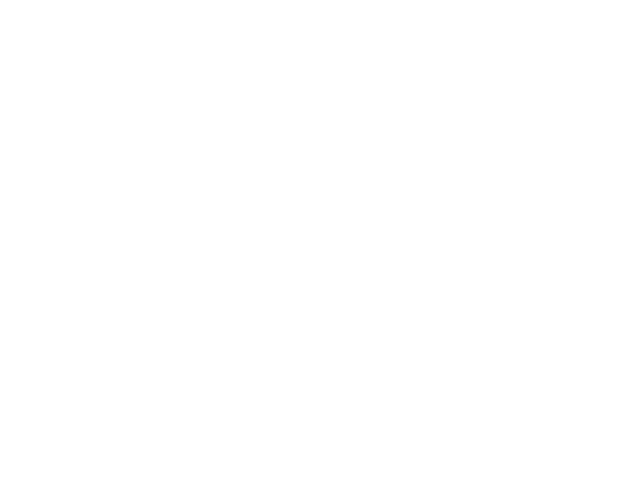
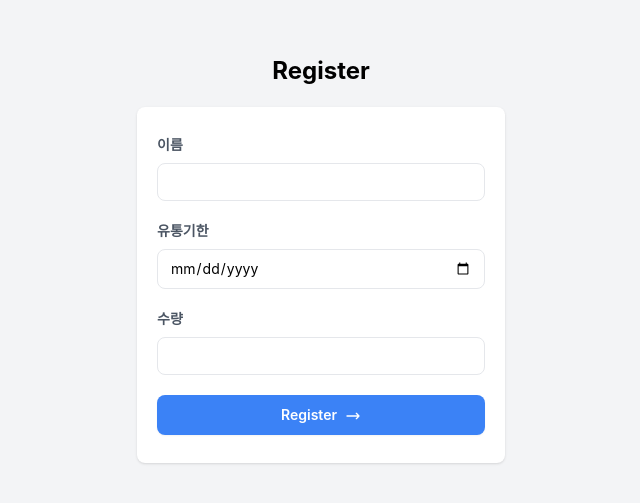
Before and after one commit to minzunim/fridge, a React (Create React App) app: page /register in a window 1280 px wide. Before the commit this address had no page. Shown: the part 141-644 px from the top of the page, without its empty margins (319-959 px from the left). Built offline with nearby package versions, Linux system fonts and the light colour scheme.

Commit message:
[Feat] Center, Register, Layout component 추가

```diff
--- a/src/App.tsx
+++ b/src/App.tsx
@@ -2,6 +2,8 @@ import { BrowserRouter, Route, Router, Routes } from 'react-router-dom';
 import './App.css';
 import Login from './components/Login';
 import MyPage from './components/Mypage';
+import Center from './components/Center';
+import Register from './components/Register';
 
 function App() {
   return (
@@ -9,6 +11,8 @@ function App() {
       <Routes>
         <Route path="/login" element={<Login />} />
         <Route path="/mypage" element={<MyPage />} />
+        <Route path="/center" element={<Center />} />
+        <Route path="/register" element={<Register />} />
       </Routes>
     </BrowserRouter>
   );
--- /dev/null
+++ b/src/components/Center.tsx
@@ -0,0 +1,32 @@
+const Center = () => {
+    return (
+        <div className="grid grid-cols-2 gap-4 h-screen mx-3">
+            <div className="box-border border-4 rounded-lg">
+                <li></li>
+                <li></li>
+                <li></li>
+                <li></li>
+            </div>
+            <div className="box-border border-4 rounded-lg">
+                <li></li>
+                <li></li>
+                <li></li>
+                <li></li>
+            </div>
+            <div className="box-border border-4 rounded-lg">
+                <li></li>
+                <li></li>
+                <li></li>
+                <li></li>
+            </div>
+            <div className="box-border border-4 rounded-lg">
+                <li></li>
+                <li></li>
+                <li></li>
+                <li></li>
+            </div>
+        </div>
+    );
+};
+
+export default Center;
--- /dev/null
+++ b/src/components/Layout/Footer.tsx
@@ -0,0 +1,10 @@
+const Footer = () => {
+
+    return (
+        <footer>
+
+        </footer>
+    );
+};
+
+export default Footer;
--- /dev/null
+++ b/src/components/Layout/Header.tsx
@@ -0,0 +1,10 @@
+const Header = () => {
+
+    return (
+        <header>
+
+        </header>
+    );
+};
+
+export default Header;
--- /dev/null
+++ b/src/components/Layout/Layout.tsx
@@ -0,0 +1,19 @@
+import Footer from "./Footer";
+import Header from "./Header";
+
+const Layout = (props: { children: React.ReactNode; }) => {
+
+    return (
+        <div>
+            <Header />
+
+            <main>
+                {props.children}
+            </main>
+
+            <Footer />
+        </div>
+    );
+};
+
+export default Layout;
--- a/src/components/Login.tsx
+++ b/src/components/Login.tsx
@@ -114,7 +114,6 @@ const Login = () => {
                 </div>
             </div>
         </div>
-
     );
 };
 
--- /dev/null
+++ b/src/components/Register.tsx
@@ -0,0 +1,106 @@
+import axios from "axios";
+import { useState } from "react";
+import { useNavigate } from "react-router-dom";
+
+const Register = () => {
+
+    const navigate = useNavigate();
+
+    const [title, setTitle] = useState<string>('');
+    const [expire, setExpire] = useState<string>('');
+    const [count, setCount] = useState<string>('');
+
+    const onClickLogin = async () => {
+
+        if (title === '') {
+            alert('이름을 입력해주세요!');
+            setTitle('');
+            return;
+        }
+
+        if (expire === '') {
+            alert('유통기한을 입력해주세요!');
+            setExpire('');
+            return;
+        }
+
+        if (count === '') {
+            alert('수량을 입력해주세요!');
+            setCount('');
+            return;
+        }
+
+        // API 호출
+        try {
+            /*const response = await axios.post(
+                `${process.env.REACT_APP_BASE_URL}/user/login`,
+                { id, password },
+                { withCredentials: true }
+            );
+            console.log('response', response);
+*/
+            // 성공하면 해당 유저의 아이디 환영 메시지를 띄운다.
+            navigate('/mypage');
+
+        } catch (err) {
+            console.log(err);
+            return;
+        }
+    };
+
+    return (
+        <div className="min-h-screen bg-gray-100 flex flex-col justify-center sm:py-12">
+            <div className="p-10 xs:p-0 mx-auto md:w-full md:max-w-md">
+                <h1 className="font-bold text-center text-2xl mb-5">Register</h1>
+                <div className="bg-white shadow w-full rounded-lg divide-y divide-gray-200">
+                    <div className="px-5 py-7">
+                        <label
+                            htmlFor="title"
+                            className="font-semibold text-sm text-gray-600 pb-1 block">
+                            이름
+                        </label>
+                        <input
+                            type="text"
+                            id="title"
+                            className="border rounded-lg px-3 py-2 mt-1 mb-5 text-sm w-full"
+                            onChange={(e) => setTitle(e.target.value)}
+                        />
+                        <label
+                            htmlFor="expire"
+                            className="font-semibold text-sm text-gray-600 pb-1 block">
+                            유통기한
+                        </label>
+                        <input
+                            type="date"
+                            id="expire"
+                            className="border rounded-lg px-3 py-2 mt-1 mb-5 text-sm w-full"
+                            onChange={(e) => setExpire(e.target.value)}
+                        />
+                        <label
+                            htmlFor="count"
+                            className="font-semibold text-sm text-gray-600 pb-1 block">
+                            수량
+                        </label>
+                        <input
+                            type="number"
+                            id="count"
+                            className="border rounded-lg px-3 py-2 mt-1 mb-5 text-sm w-full"
+                            onChange={(e) => setCount(e.target.value)}
+                        />
+                        <button
+                            type="button"
+                            className="transition duration-200 bg-blue-500 hover:bg-blue-600 focus:bg-blue-700 focus:shadow-sm focus:ring-4 focus:ring-blue-500 focus:ring-opacity-50 text-white w-full py-2.5 rounded-lg text-sm shadow-sm hover:shadow-md font-semibold text-center inline-block"
+                            onClick={onClickLogin}>
+                            <span className="inline-block mr-2">Register</span>
+                            <svg xmlns="http://www.w3.org/2000/svg" fill="none" viewBox="0 0 24 24" stroke="currentColor" className="w-4 h-4 inline-block">
+                                <path stroke-linecap="round" stroke-linejoin="round" stroke-width="2" d="M17 8l4 4m0 0l-4 4m4-4H3" />
+                            </svg>
+                        </button>
+                    </div>
+                </div>
+            </div>
+        </div>
+    );
+};
+
+export default Register;
```
